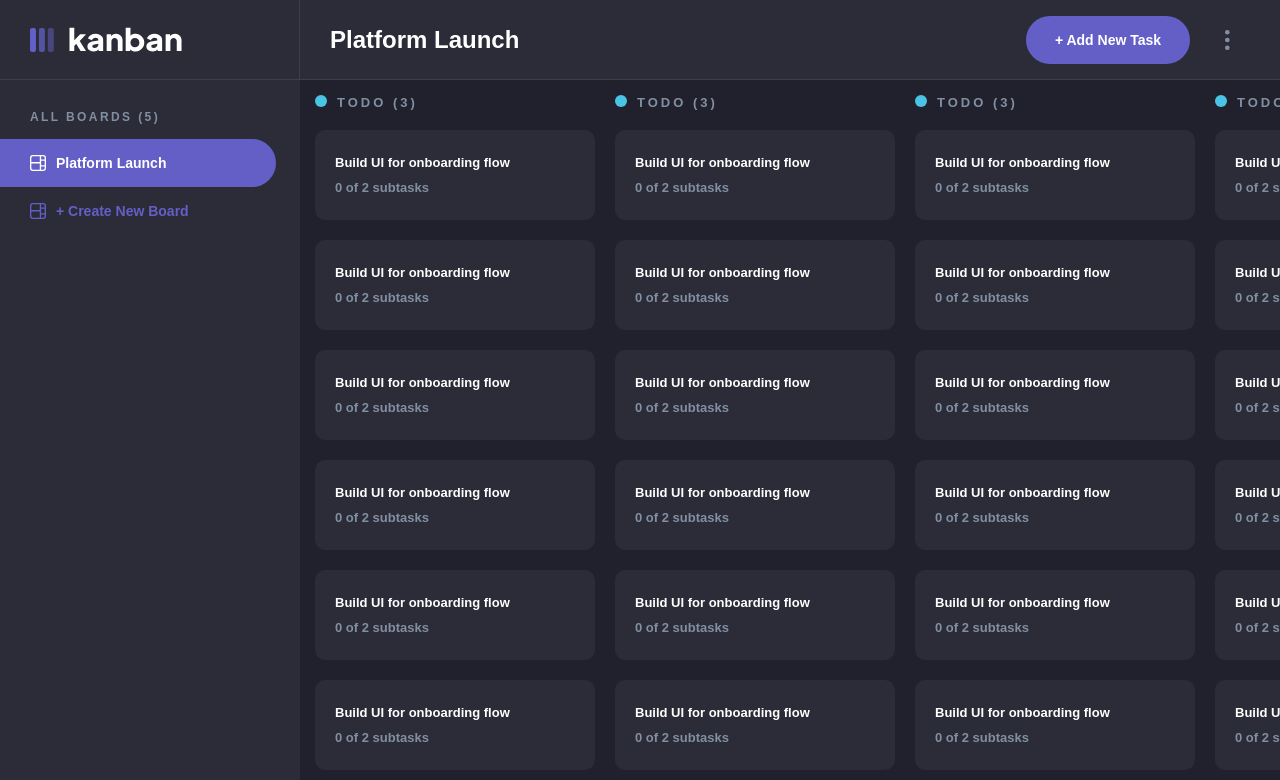
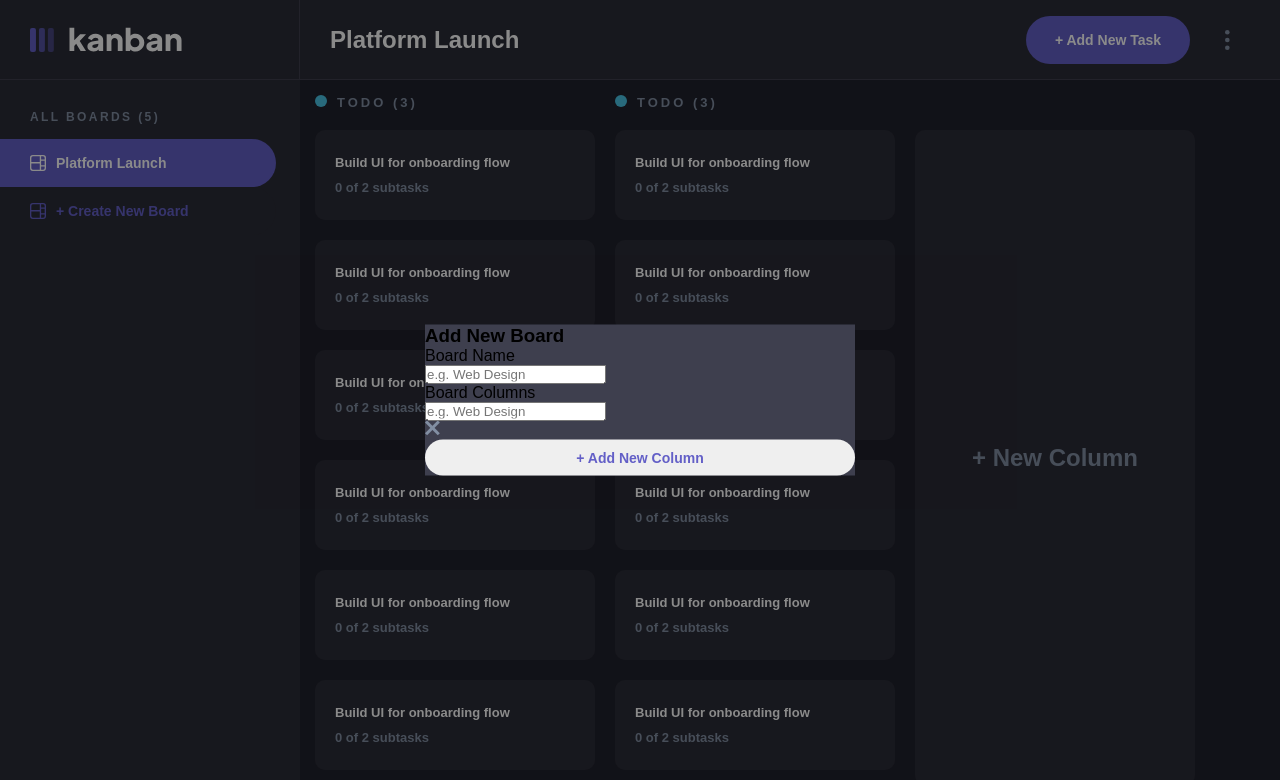
Before and after one commit to envincebal/kaban-task-manager, a React (Create React App) app: page / in a window 1280 px wide. Shown: the top 780 px of the page. Built offline with nearby package versions, Linux system fonts and the light colour scheme.

Commit message:
Added new board modal.

```diff
--- a/src/App.js
+++ b/src/App.js
@@ -1,10 +1,22 @@
 import Navbar from "./components/Navbar/Navbar";
 import Sidebar from "./components/Sidebar/Sidebar";
 import BoardBody from "./components/BoardBody/BoardBody";
+import NewBoardModal from "./components/NewBoardModal/NewBoardModal";
+import {useState} from "react";
 
 function App() {
+  const [overlay,
+    setOverlay] = useState(true);
   return (
     <div className="App">
+      {overlay && (
+        <div>
+          <div onClick={() => setOverlay(false)} className="modal-overlay"></div>
+          <NewBoardModal/>
+        </div>
+      )
+}
+
       <Navbar/>
       <main>
         <Sidebar/>
--- a/src/components/BoardBody/BoardBody.jsx
+++ b/src/components/BoardBody/BoardBody.jsx
@@ -8,10 +8,7 @@ const BoardBody = () => {
     <div className="board-body">
       <TaskColumn />
       <TaskColumn />
-      <TaskColumn />
-      <TaskColumn />
-      <TaskColumn />
-      <TaskColumn />
+
       <div className="new-board-column">
         <h2>+ New Column</h2>
       </div>
--- a/src/components/BoardBody/BoardBody.scss
+++ b/src/components/BoardBody/BoardBody.scss
@@ -17,7 +17,13 @@
     color: $light-grey;
     cursor: pointer;
     border-radius: 10px;
+  transition: all 0.3s ease;
   }
+
+  .new-board-column:hover{
+    color: $dark-blue;
+  }
+
   .empty-board-div {
     display: flex;
     align-items: center;
--- a/src/components/Button/Button.scss
+++ b/src/components/Button/Button.scss
@@ -21,7 +21,10 @@ button{
 }
 
 .add-edit-button{
-  width: 200px;
-  height: 40px;
+  width: 100%;
+font-size: 14px;
+
+color: $dark-blue;
+padding: 10px;
   border-radius: 20px;
 }
--- /dev/null
+++ b/src/components/NewBoardModal/NewBoardModal.jsx
@@ -0,0 +1,25 @@
+import React from 'react';
+import Button from "../Button/Button";
+import "./NewBoardModal.scss";
+
+const NewBoardModal = () => {
+  return (
+    <div className="new-board-modal">
+      <h3>Add New Board</h3>
+      <div>
+        <label htmlFor="board name">Board Name</label>
+        <input type="text" name="board name" placeholder="e.g. Web Design"/>
+      </div>
+      <div>
+        <label htmlFor="board columns">Board Columns</label>
+        <input type="text" name="board name" placeholder="e.g. Web Design"/>
+        <svg width="15" height="15" xmlns="http://www.w3.org/2000/svg">
+          <g fill="#828FA3" fill-rule="evenodd"><path d="m12.728 0 2.122 2.122L2.122 14.85 0 12.728z"/><path d="M0 2.122 2.122 0 14.85 12.728l-2.122 2.122z"/></g>
+        </svg>
+      </div>
+      <Button text={"+ Add New Column"} className={"add-edit-button"} />
+    </div>
+  )
+}
+
+export default NewBoardModal
--- /dev/null
+++ b/src/components/NewBoardModal/NewBoardModal.scss
@@ -0,0 +1,16 @@
+@import "../../styles/variables.scss";
+
+.new-board-modal {
+  label,
+  input {
+    display: block;
+  }
+  z-index: 2;
+  position: fixed;
+  left: 50%;
+  top: 50%;
+  transform: translate(-50%, -50%);
+  width: 430px;
+  height: auto;
+  background-color: $grey;
+}
--- a/src/components/Sidebar/Sidebar.scss
+++ b/src/components/Sidebar/Sidebar.scss
@@ -3,7 +3,6 @@
 .sidebar {
   min-width: 300px;
   background-color: $dark-grey;
-
   padding: 30px 0;
   .sidebar-boards-counter {
     letter-spacing: 2.4px;
--- a/src/styles/index.scss
+++ b/src/styles/index.scss
@@ -1,22 +1,27 @@
+@import "./variables.scss";
+
 * {
   margin: 0;
   padding: 0;
   box-sizing: border-box;
 }
 
-body, html {
+body,
+html {
   font-family: "Plus Jakarta Sans", sans-serif;
-
 }
 
 .App {
+  .modal-overlay{
+     width: 100%;
+  height: 100%;
+  z-index: 1;
+  background-color: #00000075;
+  position: fixed;
 
-
-
-main {
-  display: flex;
-
-  height: calc(100vh - 80px);
-
+  }
+  main {
+    display: flex;
+    height: calc(100vh - 80px);
+  }
 }
-}
```
Also changed, not shown: src/components/TaskColumn/TaskColumn.jsx (line endings or trailing spaces).
